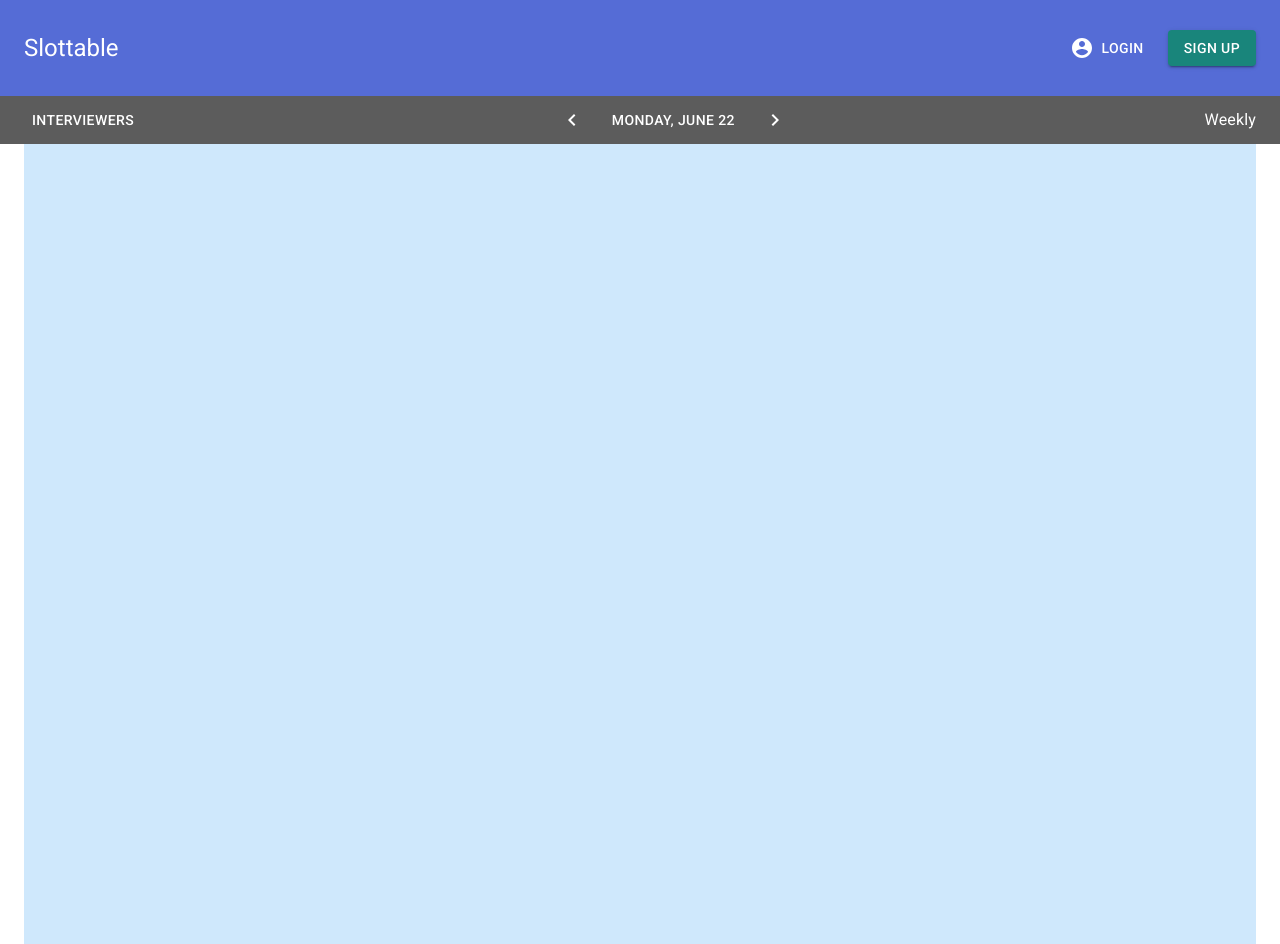
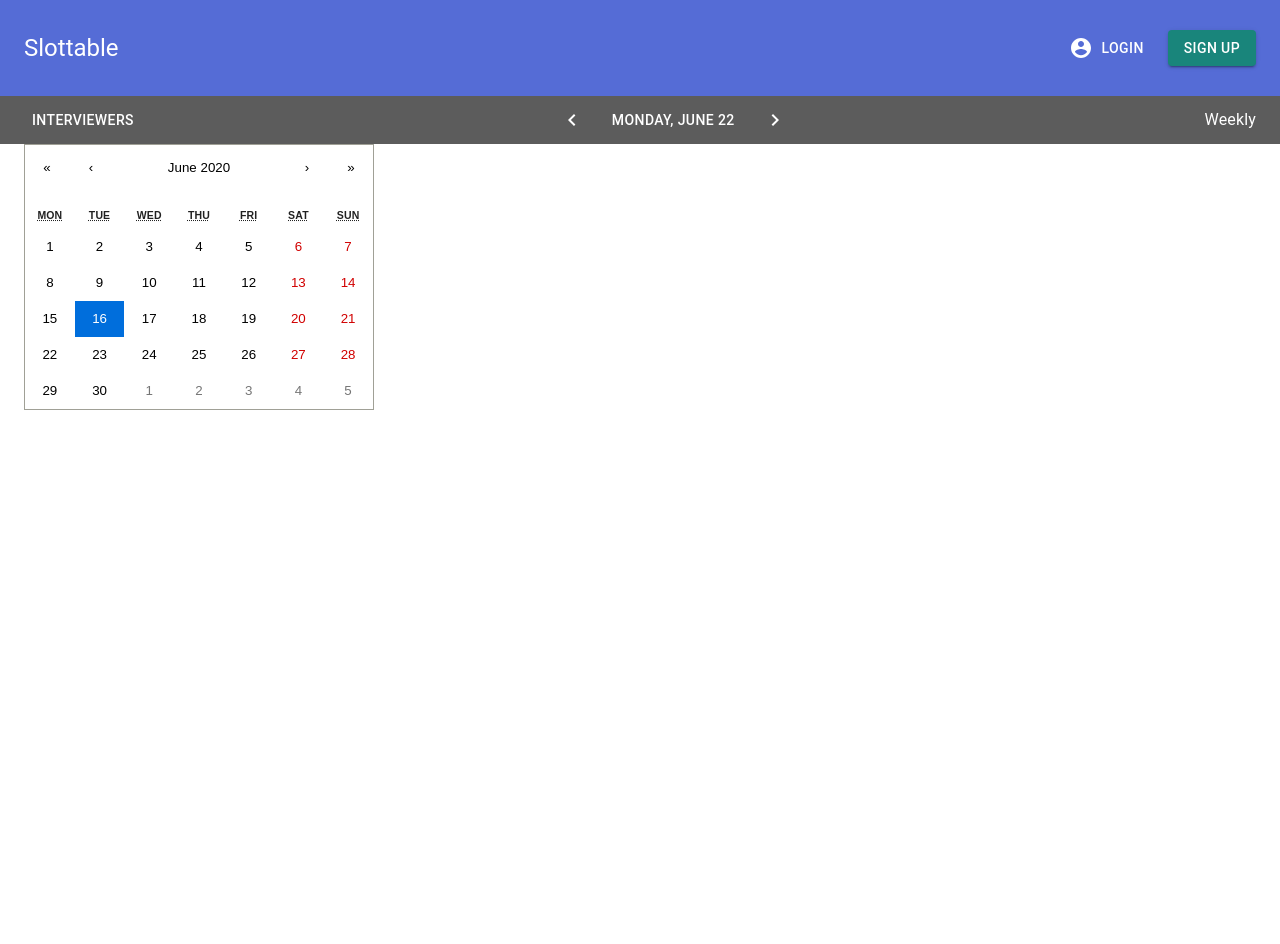
Before and after one commit to mikel-k-khui/scheduler-deux, a Next.js app: page / in a window 1280 px wide. After the commit the page ends 800 px from the top, so only its background shows below. Built offline with nearby package versions, Linux system fonts and the light colour scheme.

Commit message:
installed and setup calendar component

```diff
--- a/components/Layout.js
+++ b/components/Layout.js
@@ -1,17 +1,13 @@
 import React from 'react'
 import CssBaseline from '@material-ui/core/CssBaseline'
-import Typography from '@material-ui/core/Typography'
 import Container from '@material-ui/core/Container'
 
-export default function Layout() {
+export default function Layout(props) {
   return (
     <React.Fragment>
       <CssBaseline />
-      <Container maxWidth="lg">
-        <Typography
-          component="div"
-          style={{ backgroundColor: '#cfe8fc', height: '100vh' }}
-        />
+      <Container maxWidth="lg" style={{ margin: '0 auto' }}>
+        {props.children}
       </Container>
     </React.Fragment>
   )
--- a/components/Subheader.js
+++ b/components/Subheader.js
@@ -6,6 +6,7 @@ import Button from '@material-ui/core/Button'
 import KeyboardArrowRightIcon from '@material-ui/icons/KeyboardArrowRight'
 import KeyboardArrowLeftIcon from '@material-ui/icons/KeyboardArrowLeft'
 import Sidebar from './Sidebar'
+import Calendar from 'react-calendar'
 
 const useStyles = makeStyles(theme => ({
   root: {
--- a/package.json
+++ b/package.json
@@ -16,6 +16,7 @@
     "next": "9.4.4",
     "prop-types": "^15.7.2",
     "react": "16.13.1",
+    "react-calendar": "^3.1.0",
     "react-dom": "16.13.1",
     "sass": "^1.26.8"
   },
--- a/pages/_app.js
+++ b/pages/_app.js
@@ -4,6 +4,7 @@ import Head from 'next/head'
 import { ThemeProvider } from '@material-ui/core/styles'
 import CssBaseline from '@material-ui/core/CssBaseline'
 import theme from './theme'
+import 'react-calendar/dist/Calendar.css'
 
 export default function MyApp(props) {
   const { Component, pageProps } = props
--- a/pages/_document.js
+++ b/pages/_document.js
@@ -11,8 +11,8 @@ export default class MyDocument extends Document {
           {/* PWA primary color */}
           <meta name="theme-color" content={theme.palette.primary.main} />
           <link
+            href="https://fonts.googleapis.com/css2?family=Open+Sans:ital,wght@0,300;0,400;0,600;0,700;0,800;1,400;1,600;1,700;1,800&display=swap"
             rel="stylesheet"
-            href="https://fonts.googleapis.com/css?family=Roboto:300,400,500,700&display=swap"
           />
         </Head>
         <body>
--- a/pages/index.js
+++ b/pages/index.js
@@ -1,10 +1,17 @@
-import React from 'react'
+import React, { useState } from 'react'
 import Head from 'next/head'
 import Header from '../components/Header'
 import Subheader from '../components/Subheader'
 import Layout from '../components/Layout'
+import Calendar from 'react-calendar'
 
 export default function Home() {
+  const [state, setState] = useState({ date: new Date() })
+
+  const onChange = function (date) {
+    setState({ date })
+  }
+
   return (
     <div>
       <Head>
@@ -12,7 +19,9 @@ export default function Home() {
       </Head>
       <Header />
       <Subheader />
-      <Layout />
+      <Layout>
+        <Calendar onChange={onChange} value={state.date} />
+      </Layout>
     </div>
   )
 }
```
Also changed, not shown: 1 other file (tests, documents, lock files or other folders).
